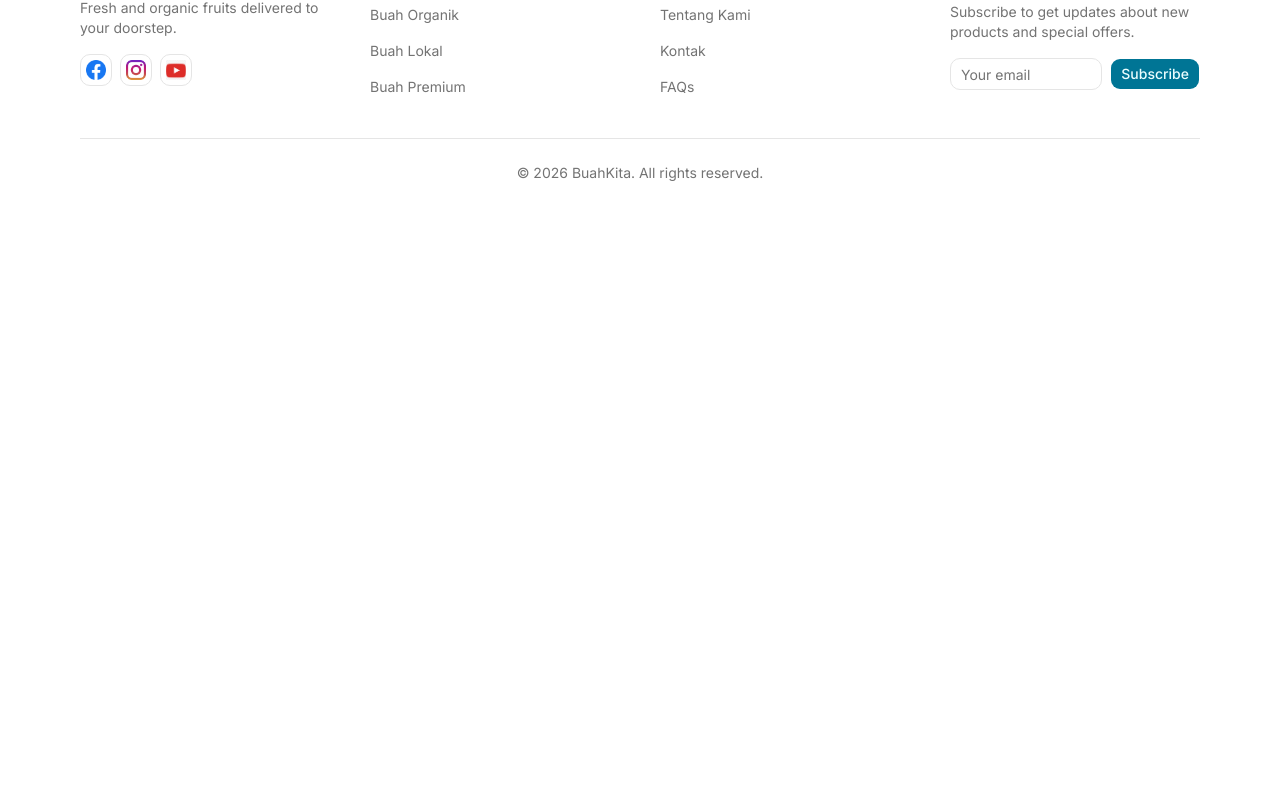
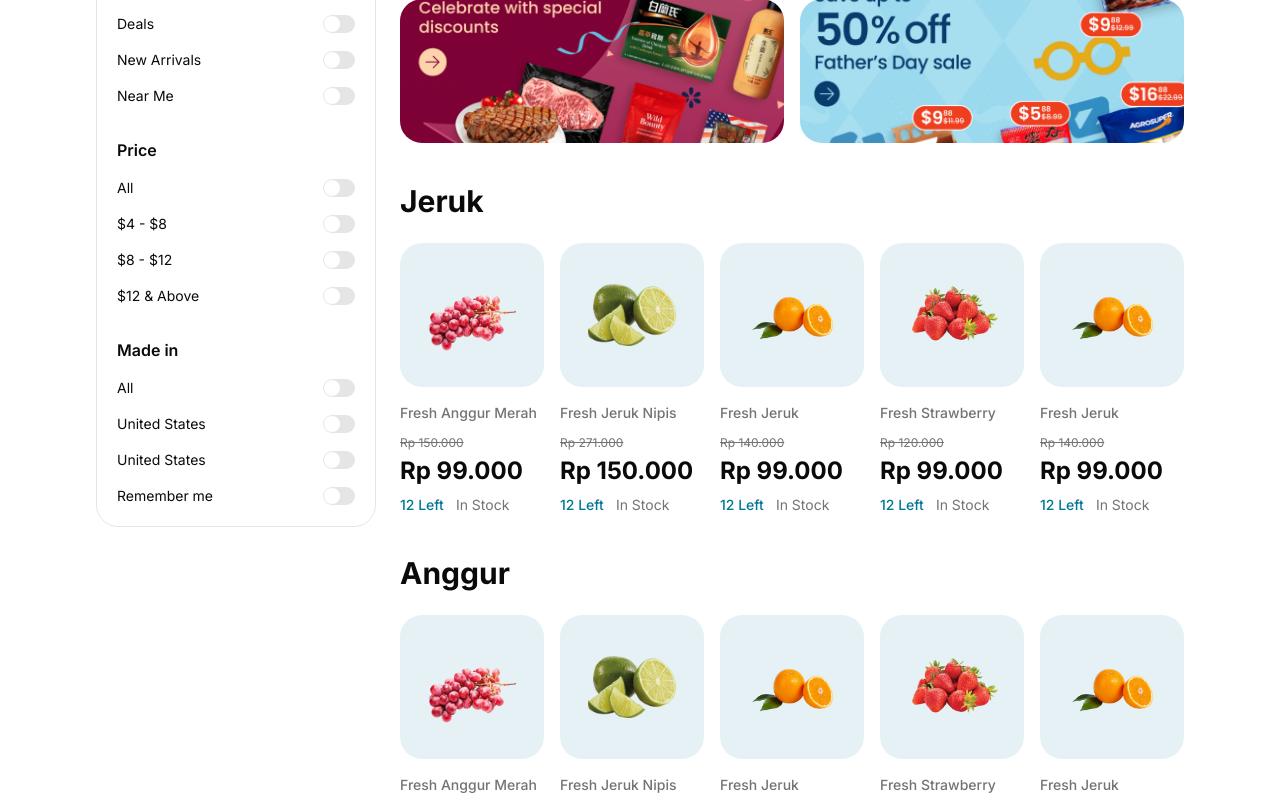
Before and after one commit to Alwin18/next-ecommerce-fruits, a Next.js app: page /products in a window 1280 px wide. Shown: the part 220-1020 px from the top of the page. Before the commit the page ends 800 px from the top, so only its background shows below. Built offline with nearby package versions, Linux system fonts and the light colour scheme.

Commit message:
feat: add Switch component and implement product listing page with filter sidebar and category carousel

```diff
--- a/app/(public)/products/page.tsx
+++ b/app/(public)/products/page.tsx
@@ -1,3 +1,283 @@
+"use client"
+
+import Image from "next/image"
+import Link from "next/link"
+import Autoplay from "embla-carousel-autoplay"
+
+import { ProductCard } from "@/components/product/product-card"
+
+import {
+  Carousel,
+  CarouselContent,
+  CarouselItem,
+} from "@/components/ui/carousel"
+
+import { Switch } from "@/components/ui/switch"
+import Categories from "@/components/home/categories"
+
+const CATEGORY_LIST = [
+  "Bread",
+  "Cheese",
+  "Alcohol",
+  "Yogurt",
+  "Dairy & Eggs",
+  "Watermelon",
+  "Snacks",
+  "Cake",
+  "Candy",
+  "Vegetables",
+]
+
+const CHEESE_PRODUCTS = [
+  {
+    id: 1,
+    name: "Fresh Anggur Merah",
+    image: "/buah/1.png",
+    price: 99000,
+    oldPrice: 150000,
+    left: 12,
+  },
+  {
+    id: 2,
+    name: "Fresh Jeruk Nipis",
+    image: "/buah/2.png",
+    price: 150000,
+    oldPrice: 271000,
+    left: 12,
+  },
+  {
+    id: 3,
+    name: "Fresh Jeruk",
+    image: "/buah/3.png",
+    price: 99000,
+    oldPrice: 140000,
+    left: 12,
+  },
+  {
+    id: 4,
+    name: "Fresh Strawberry",
+    image: "/buah/4.png",
+    price: 99000,
+    oldPrice: 120000,
+    left: 12,
+  },
+ {
+    id: 5,
+    name: "Fresh Jeruk",
+    image: "/buah/3.png",
+    price: 99000,
+    oldPrice: 140000,
+    left: 12,
+  },
+]
+
+const MILK_PRODUCTS = [
+  {
+    id: 1,
+    name: "Fresh Anggur Merah",
+    image: "/buah/1.png",
+    price: 99000,
+    oldPrice: 150000,
+    left: 12,
+  },
+  {
+    id: 2,
+    name: "Fresh Jeruk Nipis",
+    image: "/buah/2.png",
+    price: 150000,
+    oldPrice: 271000,
+    left: 12,
+  },
+  {
+    id: 3,
+    name: "Fresh Jeruk",
+    image: "/buah/3.png",
+    price: 99000,
+    oldPrice: 140000,
+    left: 12,
+  },
+  {
+    id: 4,
+    name: "Fresh Strawberry",
+    image: "/buah/4.png",
+    price: 99000,
+    oldPrice: 120000,
+    left: 12,
+  },
+ {
+    id: 5,
+    name: "Fresh Jeruk",
+    image: "/buah/3.png",
+    price: 99000,
+    oldPrice: 140000,
+    left: 12,
+  },
+]
+
+const BANNERS = [
+  "/banner/1.png",
+  "/banner/2.png",
+  "/banner/3.png",
+]
+
+const autoplay = Autoplay({
+  delay: 3000,
+  stopOnInteraction: false,
+})
+
 export default function ProductsPage() {
-  return <div>ProductsPage</div>
+  return (
+    <section className="w-full py-6">
+      <div className="container mx-auto px-4">
+        <div className="grid gap-6 lg:grid-cols-[280px_1fr]">
+          {/* SIDEBAR */}
+          <aside className="hidden h-fit rounded-3xl border bg-background p-5 lg:block">
+            <div className="flex items-center justify-between">
+              <h2 className="text-lg font-bold">
+                Filters
+              </h2>
+
+              <button className="text-sm font-medium text-primary">
+                Reset
+              </button>
+            </div>
+
+            <div className="mt-6 space-y-8">
+              <FilterGroup
+                title="Type"
+                items={[
+                  "Deals",
+                  "New Arrivals",
+                  "Near Me",
+                ]}
+              />
+
+              <FilterGroup
+                title="Price"
+                items={[
+                  "All",
+                  "$4 - $8",
+                  "$8 - $12",
+                  "$12 & Above",
+                ]}
+              />
+
+              <FilterGroup
+                title="Made in"
+                items={[
+                  "All",
+                  "United States",
+                  "United States",
+                  "Remember me",
+                ]}
+              />
+            </div>
+          </aside>
+
+          {/* CONTENT */}
+         <div className="min-w-0">
+            {/* TOOLBAR */}
+            <Categories />
+
+            {/* BANNER */}
+            <div className="mt-6">
+              <Carousel
+                plugins={[autoplay]}
+                opts={{
+                  align: "start",
+                  loop: true,
+                }}
+                className="w-full"
+              >
+                <CarouselContent>
+                  {BANNERS.map((banner, index) => (
+                    <CarouselItem
+                      key={index}
+                      className="basis-[90%] lg:basis-1/2"
+                    >
+                      <div className="overflow-hidden rounded-3xl">
+                        <div className="relative aspect-16/6 w-full">
+                          <Image
+                            src={banner}
+                            alt="Banner"
+                            fill
+                            className="object-cover"
+                          />
+                        </div>
+                      </div>
+                    </CarouselItem>
+                  ))}
+                </CarouselContent>
+              </Carousel>
+            </div>
+
+            {/* CHEESE */}
+            <div className="mt-10">
+              <h2 className="text-3xl font-bold">
+                Jeruk
+              </h2>
+
+              <div className="mt-6 grid grid-cols-2 gap-4 md:grid-cols-3 xl:grid-cols-5">
+                {CHEESE_PRODUCTS.map((product) => (
+                  <ProductCard
+                    key={product.id}
+                    {...product}
+                  />
+                ))}
+              </div>
+            </div>
+
+            {/* MILK */}
+            <div className="mt-10">
+              <h2 className="text-3xl font-bold">
+                Anggur
+              </h2>
+
+              <div className="mt-6 grid grid-cols-2 gap-4 md:grid-cols-3 xl:grid-cols-5">
+                {MILK_PRODUCTS.map((product) => (
+                  <ProductCard
+                    key={product.id}
+                    {...product}
+                  />
+                ))}
+              </div>
+            </div>
+          </div>
+        </div>
+      </div>
+    </section>
+  )
 }
+
+type FilterGroupProps = {
+  title: string
+  items: string[]
+}
+
+function FilterGroup({
+  title,
+  items,
+}: FilterGroupProps) {
+  return (
+    <div>
+      <h3 className="mb-4 font-semibold">
+        {title}
+      </h3>
+
+      <div className="space-y-4">
+        {items.map((item) => (
+          <div
+            key={item}
+            className="flex items-center justify-between"
+          >
+            <span className="text-sm">
+              {item}
+            </span>
+
+            <Switch />
+          </div>
+        ))}
+      </div>
+    </div>
+  )
+}
--- a/components/home/categories.tsx
+++ b/components/home/categories.tsx
@@ -73,9 +73,9 @@ const CATEGORIES = [
 
 export default function Categories() {
   return (
-    <section className="w-full py-4">
+    <section className="w-full overflow-hidden py-4">
       <div className="flex w-full ">
-        <div className="scrollbar-hide flex gap-3 overflow-x-auto scroll-smooth">
+        <div className="scrollbar-hide flex w-full gap-3 overflow-x-auto scroll-smooth">
           {CATEGORIES.map((category) => (
             <Link
               key={category.id}
--- /dev/null
+++ b/components/ui/switch.tsx
@@ -0,0 +1,33 @@
+"use client"
+
+import * as React from "react"
+import { Switch as SwitchPrimitive } from "radix-ui"
+
+import { cn } from "@/lib/utils"
+
+function Switch({
+  className,
+  size = "default",
+  ...props
+}: React.ComponentProps<typeof SwitchPrimitive.Root> & {
+  size?: "sm" | "default"
+}) {
+  return (
+    <SwitchPrimitive.Root
+      data-slot="switch"
+      data-size={size}
+      className={cn(
+        "peer group/switch relative inline-flex shrink-0 items-center rounded-full border border-transparent transition-all outline-none after:absolute after:-inset-x-3 after:-inset-y-2 focus-visible:border-ring focus-visible:ring-3 focus-visible:ring-ring/50 aria-invalid:border-destructive aria-invalid:ring-3 aria-invalid:ring-destructive/20 data-[size=default]:h-[18.4px] data-[size=default]:w-[32px] data-[size=sm]:h-[14px] data-[size=sm]:w-[24px] dark:aria-invalid:border-destructive/50 dark:aria-invalid:ring-destructive/40 data-checked:bg-primary data-unchecked:bg-input dark:data-unchecked:bg-input/80 data-disabled:cursor-not-allowed data-disabled:opacity-50",
+        className
+      )}
+      {...props}
+    >
+      <SwitchPrimitive.Thumb
+        data-slot="switch-thumb"
+        className="pointer-events-none block rounded-full bg-background ring-0 transition-transform group-data-[size=default]/switch:size-4 group-data-[size=sm]/switch:size-3 group-data-[size=default]/switch:data-checked:translate-x-[calc(100%-2px)] group-data-[size=sm]/switch:data-checked:translate-x-[calc(100%-2px)] dark:data-checked:bg-primary-foreground group-data-[size=default]/switch:data-unchecked:translate-x-0 group-data-[size=sm]/switch:data-unchecked:translate-x-0 dark:data-unchecked:bg-foreground"
+      />
+    </SwitchPrimitive.Root>
+  )
+}
+
+export { Switch }
```
